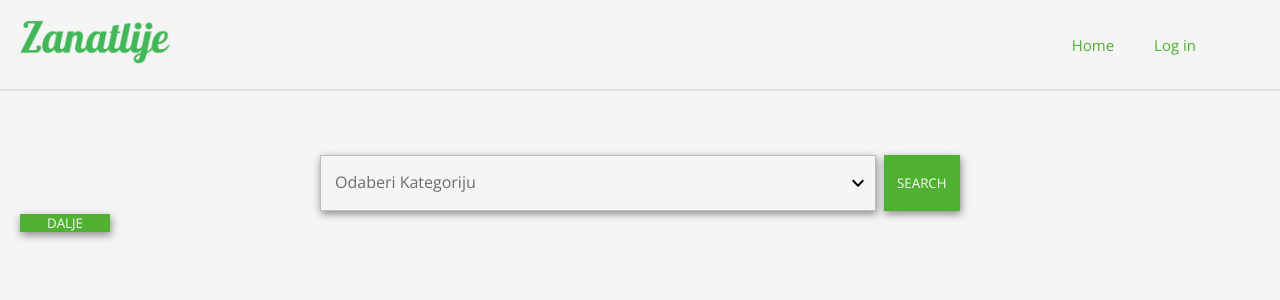
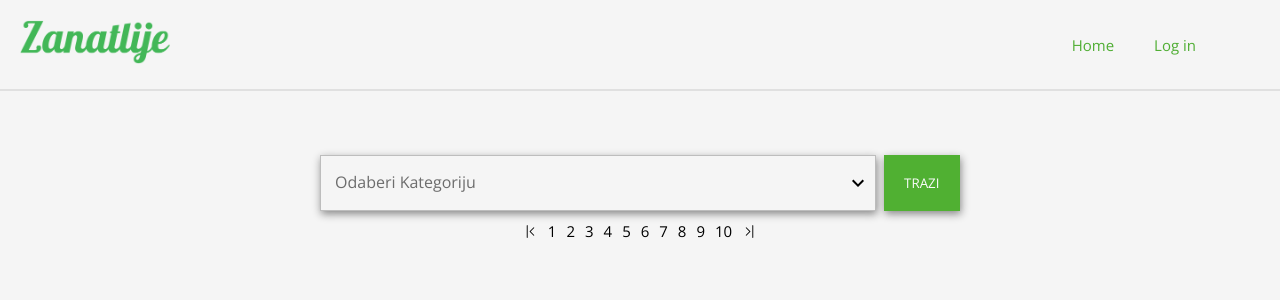
Before and after one commit to DjordjevicN/Majstori_public, a React (Create React App) app: page /tasks in a window 1280 px wide. Shown: the top 300 px of the page. Built offline with nearby package versions, Linux system fonts and the light colour scheme.

Commit message:
linear pagination

```diff
--- a/src/App.css
+++ b/src/App.css
@@ -155,3 +155,18 @@ li {
   font-size: 17px;
   color: var(--shade1);
 }
+.paginationContent {
+  display: flex;
+  justify-content: center;
+  align-items: center;
+}
+.paginationItem {
+  font-size: 15px;
+  margin: 10px 5px 50px 5px;
+  cursor: pointer;
+  transition: 0.3s;
+}
+.paginationItem:hover {
+  color: var(--blue1);
+  margin: 10px 10px 50px 10px;
+}
--- a/src/components/layout/Tasks/Tasks.js
+++ b/src/components/layout/Tasks/Tasks.js
@@ -4,46 +4,28 @@ import KeyboardArrowDownIcon from '@material-ui/icons/KeyboardArrowDown';
 import FavoriteIcon from '@material-ui/icons/Favorite';
 import { Link } from 'react-router-dom'
 import * as actionCreator from '../../../store/actions/actions'
-// import { IoMdAddCircle, IoIosClose } from "react-icons/io";
-// import TaskForm from '../Profile/UserTasks/TaskForm'
-// import MapComponent from '../MapComponent'
+import { BsChevronBarRight, BsChevronBarLeft } from "react-icons/bs";
+
+
 function Tasks(props) {
     const [openTab, setOpenTab] = useState(false)
-    const [paginationOffset, setPaginationOffset] = useState(0)
-    // const [quickAdd, setQuickAdd] = useState(false)
     const [category, setCategory] = useState('');
+
     let tasks = props.tasks;
-    console.log(paginationOffset);
-
-    const handleSearch = () => {
-        let filter = {
-            category,
-            paginationOffset
-        }
-
+    const handleSearch = (page) => {
         if (category === '') {
-            // props.getLatestTasks()
+            props.getLatestTasks()
         } else {
+            const filter = {
+                category,
+                page
+            }
             console.log(filter);
             props.getFilteredTasks(filter)
-
         }
     }
     return (
         <div className='root'>
-            {/* <button className="searchButtons" onClick={() => {
-                if (paginationOffset >= 5) {
-                    setPaginationOffset(paginationOffset - 5)
-                    console.log(paginationOffset);
-                    console.log('PREDHODNA');
-                    handleSearch()
-                }
-
-            }}>PREDHODNA</button> */}
-            {/* <button className="searchButtons" onClick={() => {
-                setPaginationOffset(paginationOffset + 5)
-                handleSearch()
-            }}>DALJE</button> */}
             <div className='searchInputWrapper'>
                 <div className='searchInput'>
                     <div className="searchFormWrapper">
@@ -167,9 +149,8 @@ function Tasks(props) {
                         </div>
                     </div>}
                     <button className="searchButtons" onClick={() => {
-                        setPaginationOffset(0)
-                        handleSearch()
-                    }}>SEARCH</button>
+                        handleSearch(0)
+                    }}>TRAZI</button>
                 </div>
             </div>
             <div className='taskCardWrapper'>
@@ -204,26 +185,49 @@ function Tasks(props) {
                 )) : <div className="noUser">
                         <p>Trenutno nema novih poslova</p>
                     </div>}
-                <button className="searchButtons" onClick={() => {
-                    setPaginationOffset(paginationOffset + 5)
-                    handleSearch()
-                }}>DALJE</button>
+            </div>
+            <div className='paginationWrapper'>
+                <div className="paginationContent">
+                    < BsChevronBarLeft className='paginationItem' onClick={() => {
+                        handleSearch(0)
 
+                    }} />
+                    <p className='paginationItem' onClick={() => {
+                        handleSearch(0)
+
+                    }}>1</p>
+                    <p className='paginationItem' onClick={() => {
+                        handleSearch(10)
+                    }}>2</p>
+                    <p className='paginationItem' onClick={() => {
+                        handleSearch(20)
+                    }}>3</p>
+                    <p className='paginationItem' onClick={() => {
+                        handleSearch(30)
+                    }}>4</p>
+                    <p className='paginationItem' onClick={() => {
+                        handleSearch(40)
+                    }}>5</p>
+                    <p className='paginationItem' onClick={() => {
+                        handleSearch(50)
+                    }}>6</p>
+                    <p className='paginationItem' onClick={() => {
+                        handleSearch(60)
+                    }}>7</p>
+                    <p className='paginationItem' onClick={() => {
+                        handleSearch(70)
+                    }}>8</p>
+                    <p className='paginationItem' onClick={() => {
+                        handleSearch(80)
+                    }}>9</p>
+                    <p className='paginationItem' onClick={() => {
+                        handleSearch(90)
+                    }}>10</p>
+                    <BsChevronBarRight className='paginationItem' onClick={() => {
+                        handleSearch(90)
+                    }} />
+                </div>
             </div>
-            {/* {quickAdd ? <div className='quickAddTaskFormWrapper'>
-                <div className="quickAddTaskFormContent">
-                    <IoIosClose className="closeQuickAddTaskForm" onClick={() => {
-                        setQuickAdd(false)
-                    }} />
-                    <TaskForm />
-                </div>
-
-            </div> : null}
-
-
-            <IoMdAddCircle className='quickAddTaskBtn' onClick={() => {
-                setQuickAdd(true)
-            }} /> */}
 
         </div>
     );
```
